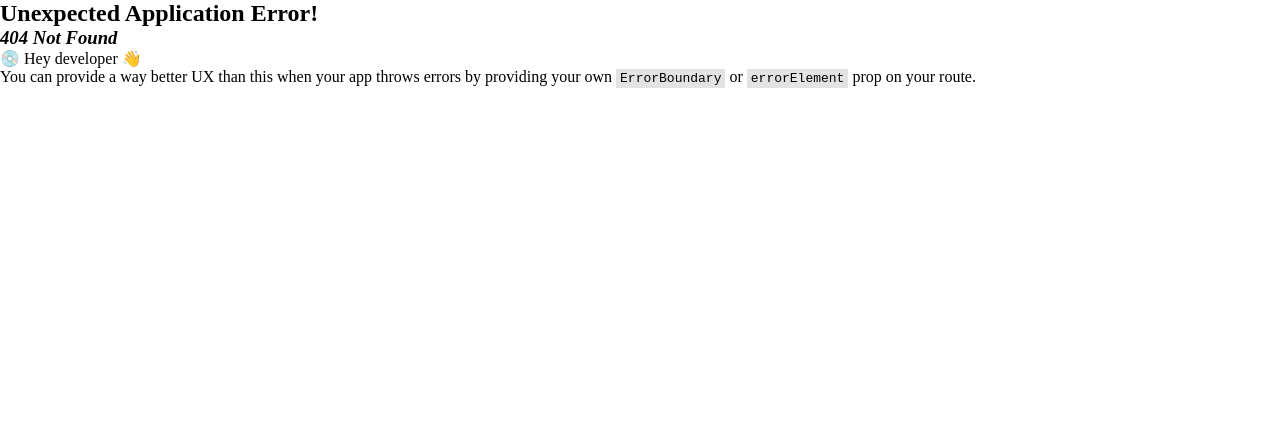
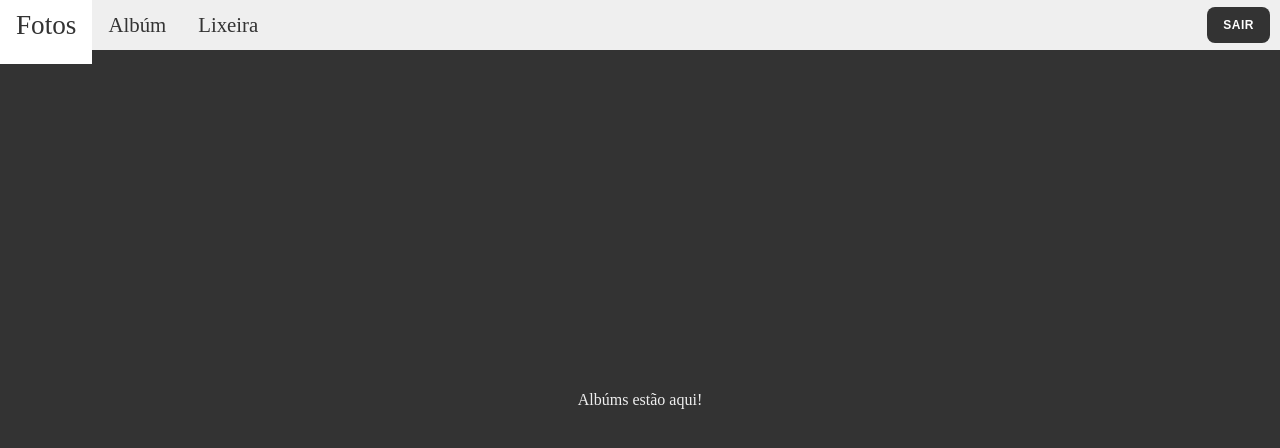
Before and after one commit to GianDoliveira/gallery-, a React (Vite) app in the folder frontend/: page /album in a window 1280 px wide. Before the commit this address had no page. Shown: the top 448 px of the page. Built offline with nearby package versions, Linux system fonts and the light colour scheme.

Commit message:
commit feito

```diff
--- a/frontend/src/App.tsx
+++ b/frontend/src/App.tsx
@@ -1,5 +1,5 @@
 import './App.css'
-import FormsComponent from './components/pages/Forms.tsx'
+import FormsComponent from './components/pages/forms/Forms.tsx'
 
 
 function App() {
--- /dev/null
+++ b/frontend/src/components/album/Album.tsx
@@ -0,0 +1,15 @@
+import Navbar from "../pages/Navbar/Navbar";
+import styles from "./album.module.css";
+
+const Album = () => {
+    return (
+        <main className={styles.main}>
+            <Navbar />
+            <section className={styles.container}>
+                <p>Albúms estão aqui!</p>
+            </section>
+        </main>
+    )
+}
+
+export default Album;
--- /dev/null
+++ b/frontend/src/components/album/album.module.css
@@ -0,0 +1,15 @@
+.main {
+    display: flex;
+    align-items: center;
+    justify-content: center;
+    flex-direction: column;
+    height: 100vh;
+    background-color: #333;
+    color: #efefef;
+}
+.container {
+    width: 100%;
+    display: flex;
+    align-items: center;
+    justify-content: center;
+}
--- /dev/null
+++ b/frontend/src/components/pages/Navbar/Navbar.tsx
@@ -0,0 +1,16 @@
+import styles from "./navbar.module.css"
+
+const Navbar =() => {
+    return (
+        <nav className={styles.navbar}>
+                <ul>
+                    <li><a href="#">Fotos</a></li>
+                    <li><a href="#">Albúm</a></li>
+                    <li><a href="#">Lixeira</a></li>
+                </ul>
+                <button className={styles.logout}>Sair</button>
+        </nav>
+    )
+}
+
+export default Navbar;
--- /dev/null
+++ b/frontend/src/components/pages/Navbar/navbar.module.css
@@ -0,0 +1,50 @@
+.navbar {
+    display: flex;
+    width: 100%;
+    height: 50px;
+    line-height: 50px;
+    align-items: center;
+    justify-content: space-between;
+    position: absolute;
+    top: 0;
+    background-color: #efefef;
+}
+
+.navbar ul {
+    list-style: none;
+    padding: 0;
+    margin: 0;
+}
+
+.navbar li {
+    float: left;
+}
+.navbar li:hover {
+    background-color: #fff;
+}
+
+.navbar li a {
+    display: inline-block;
+    text-align: center;
+    padding: 14px 16px;
+    font-size: 1.3rem;
+    text-decoration: none;
+    color: #333;
+}
+.navbar li a:hover {
+    font-size: 1.7rem;
+}
+
+.logout {
+    background-color: #333;
+    color: #fff;
+    font-size: 12px;
+    padding: 10px 15px;
+    border: 1px solid transparent;
+    border-radius: 8px;
+    font-weight: 600;
+    letter-spacing: 0.5px;
+    text-transform: uppercase;
+    margin: 10px;
+    cursor: pointer;
+}
--- a/frontend/src/components/pages/Forms.tsx
+++ b/frontend/src/components/pages/forms/Forms.tsx
@@ -24,7 +24,7 @@ const FormsComponent: React.FC = () => {
     }, []);
 
     return (
-        <main>
+        <main className={styles.main}>
             <section className={styles.container} ref={containerRef} id="container">
                 <div className={`${styles.signUp} ${styles.formContainer}`}>
                     <form>
--- a/frontend/src/components/pages/forms.module.css
+++ b/frontend/src/components/pages/forms/forms.module.css
@@ -1,4 +1,4 @@
-main {
+.main {
     background-color: #c9d6ff;
     background: linear-gradient(to right, #e2e2e2, #bdddbf);
     display: flex;
--- a/frontend/src/components/photos/Photos.tsx
+++ b/frontend/src/components/photos/Photos.tsx
@@ -1,13 +1,54 @@
+import { useState, useEffect } from 'react';
+import styles from "./photos.module.css";
+import axios from "axios";
 
+import PhotosUploader from "./PhotosUploader";
+import Navbar from "../pages/Navbar/Navbar";
+import PhotosList from "./PhotosList";
 
 const PhotosComponent = () => {
+    const [photosList, setphotosList] = useState<any[]>([]);
+    const [isLoading, setIsLoading] = useState<boolean>(true);
+    const [isLoaded, setIsLoaded] = useState(false);
+
+    useEffect(() => {
+        const fetchPhotos = async () => {
+            try {
+                const response = await axios.get('http://localhost:3006/:userId/photos');
+                setphotosList(response.data);
+                setIsLoading(false);
+            } catch (error) {
+                console.error('Error fetching photos:', error);
+                setIsLoading(false);
+            }
+        };
+        if (!isLoading && photosList.length == 0) {
+            setIsLoaded(true);
+        }
+
+        fetchPhotos();
+    }, [isLoading, photosList]);
+
+    if (!isLoaded) {
+        return (
+            <main className={styles.main}>
+                <Navbar />
+                <section className={styles.container}>
+                    <div className={styles.inputBx}>
+                        <h2 className={styles.titleUpload}>Envie a sua imagem</h2>
+                        <PhotosUploader />
+                    </div>
+                </section>
+            </main>
+        )
+    }
     return (
-        <div>
-            <h1>Fotos</h1>
-            <p>aqui estão suas fotos!</p>
-            <button>Logout</button>
-        </div>
+        <main className={styles.main}>
+            <Navbar />
+            <PhotosList photos={photosList} />
+        </main>
     )
 }
 
+
 export default PhotosComponent;
--- /dev/null
+++ b/frontend/src/components/photos/PhotosList.tsx
@@ -0,0 +1,47 @@
+import React, { useEffect, useState } from 'react';
+import axios from "axios";
+
+interface Photos {
+    id: number;
+    title: string;
+    description: string;
+    imageUrl: string;
+}
+
+interface PhotosListProps {
+    photos: Photos[];
+}
+
+const PhotosList: React.FC<PhotosListProps> = ({ photos }) => {
+    const [isPhotos, setPhotos] = useState<Photos[]>([]);
+
+    useEffect(() => {
+        const fetchPhotos = async () => {
+            try {
+                const response = await axios.get('http://localhost:3006/:userId/photos');
+                setPhotos(response.data);
+            } catch (error) {
+                console.error('Error fetching photos', error);
+            }
+        };
+
+        fetchPhotos();
+    }, [])
+
+    return (
+        <section>
+            <p>data</p>
+            <ul>
+                {Array.isArray(isPhotos) && isPhotos.map((photo) => (
+                    <li key={photo.id}>
+                        <img src={photo.imageUrl} alt={photo.title} />
+                        <h2>{photo.title}</h2>
+                        <p>{photo.description}</p>
+                    </li>
+                ))}
+            </ul>
+        </section>
+    )
+}
+
+export default PhotosList;
--- /dev/null
+++ b/frontend/src/components/photos/PhotosUploader.tsx
@@ -0,0 +1,56 @@
+import React, { useState } from "react";
+import axios from "axios";
+
+import { FaCloudUploadAlt } from "react-icons/fa";
+import styles from "./photos.module.css";
+
+const PhotosUploader: React.FC = () => {
+    const [file, setFile] = useState<File | null>(null);
+
+    const handleFileChange = (e: React.ChangeEvent<HTMLInputElement>) => {
+        if (e.target.files && e.target.files[0]) {
+            setFile(e.target.files[0]);
+        }
+    };
+
+    const handleSubmit = async () => {
+        if (!file) return;
+
+        try {
+            const formData = new FormData();
+            formData.append('image', file);
+
+            await axios.post('http://localhost:3006/:userId/photos', formData, {
+                headers: {
+                    'Content-Type': 'multipart/form-data',
+                },
+            });
+
+            alert('Photo uploaded successfully');
+        } catch (error) {
+            console.error('Error uploading photo:', error);
+        }
+    };
+
+    return (
+        <form action="">
+            <input
+                type="file"
+                id="upload"
+                accept=".jpeg, .png, .gif, .jpg"
+                hidden
+                onChange={handleFileChange}
+            />
+            <label
+                onClick={handleSubmit}
+                htmlFor="upload"
+                className={styles.uploadLabel}
+            >
+                <span><FaCloudUploadAlt /></span>
+                <p>Clique para Enviar</p>
+            </label>
+        </form>
+    )
+}
+
+export default PhotosUploader;
--- /dev/null
+++ b/frontend/src/components/photos/photos.module.css
@@ -0,0 +1,41 @@
+.main {
+    display: flex;
+    align-items: center;
+    justify-content: center;
+    flex-direction: column;
+    height: 100vh;
+    background-color: #333;
+    color: #efefef;
+}
+.container {
+    max-width: 500px;
+    display: flex;
+    align-items: center;
+    justify-content: center;
+}
+
+.titleUpload {
+    text-align: center;
+    margin-bottom: 20px;
+    font-size: 26px;
+    font-weight: 600;
+}
+
+.uploadLabel {
+    width: 100%;
+    min-height: 100px;
+    padding: 20px;
+    background-color: #333;
+    display: flex;
+    flex-direction: column;
+    justify-content: center;
+    align-items: center;
+    border: 3px dashed #efefef;
+    cursor: pointer;
+}
+.uploadLabel span {
+    font-size: 110px;
+}
+.uploadLabel p {
+    font-size: 34px;
+}
--- a/frontend/src/main.tsx
+++ b/frontend/src/main.tsx
@@ -4,16 +4,23 @@ import App from "./App";
 
 import { RouterProvider, createBrowserRouter } from "react-router-dom";
 import PhotosComponent from "./components/photos/Photos";
+import Album from "./components/album/Album";
+import ErrorPage from "./components/Error/ErrorPage";
 
 const router = createBrowserRouter([
   {
     path: "/",
     element: <App/>,
+    errorElement: <ErrorPage/>
   },
   {
     path: "/fotos",
     element: <PhotosComponent/>
-  }
+  },
+  {
+    path: "/album",
+    element: <Album/>,
+  },
 ])
 
 ReactDOM.createRoot(document.getElementById("root") as HTMLElement).render(
```
